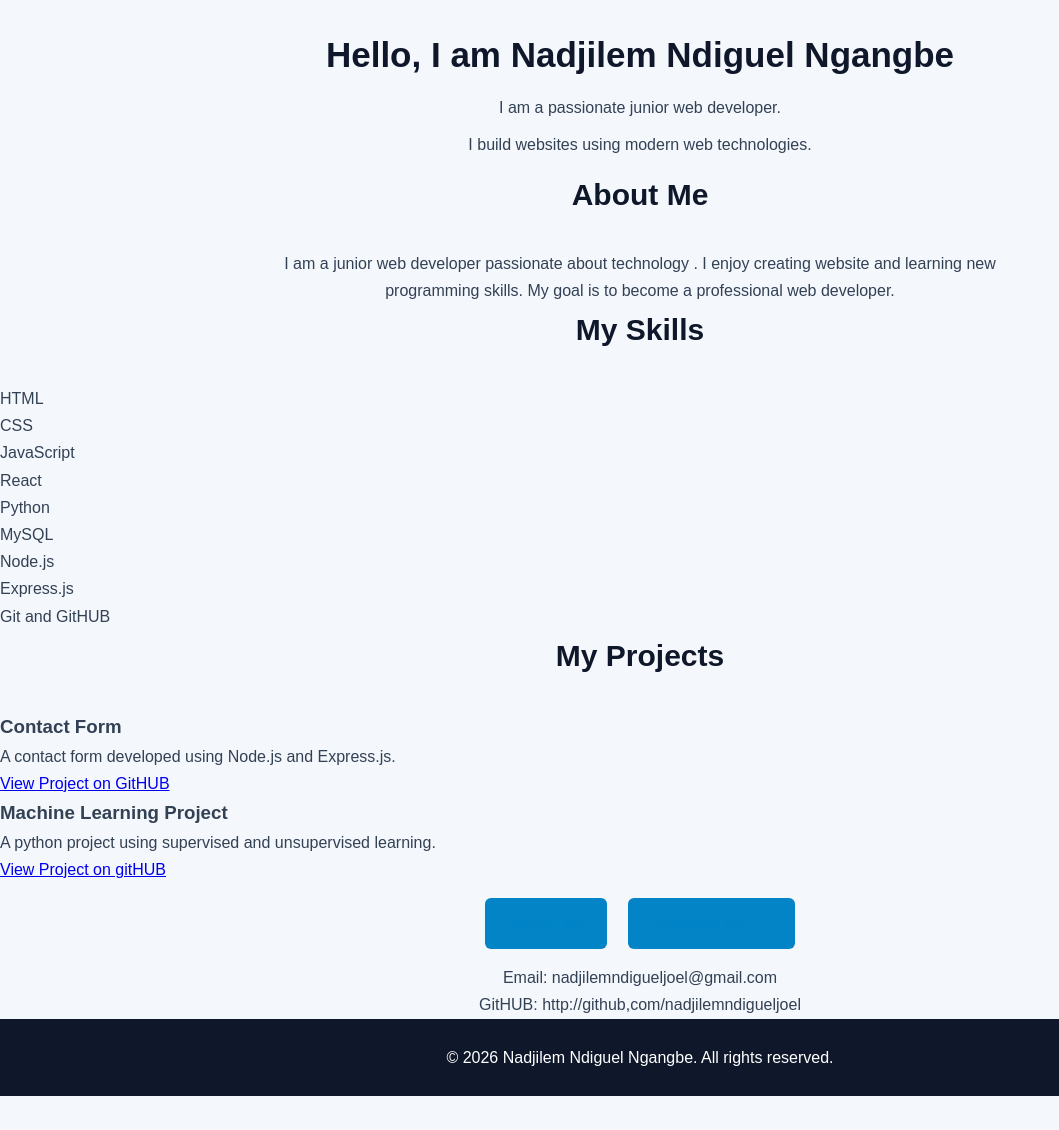
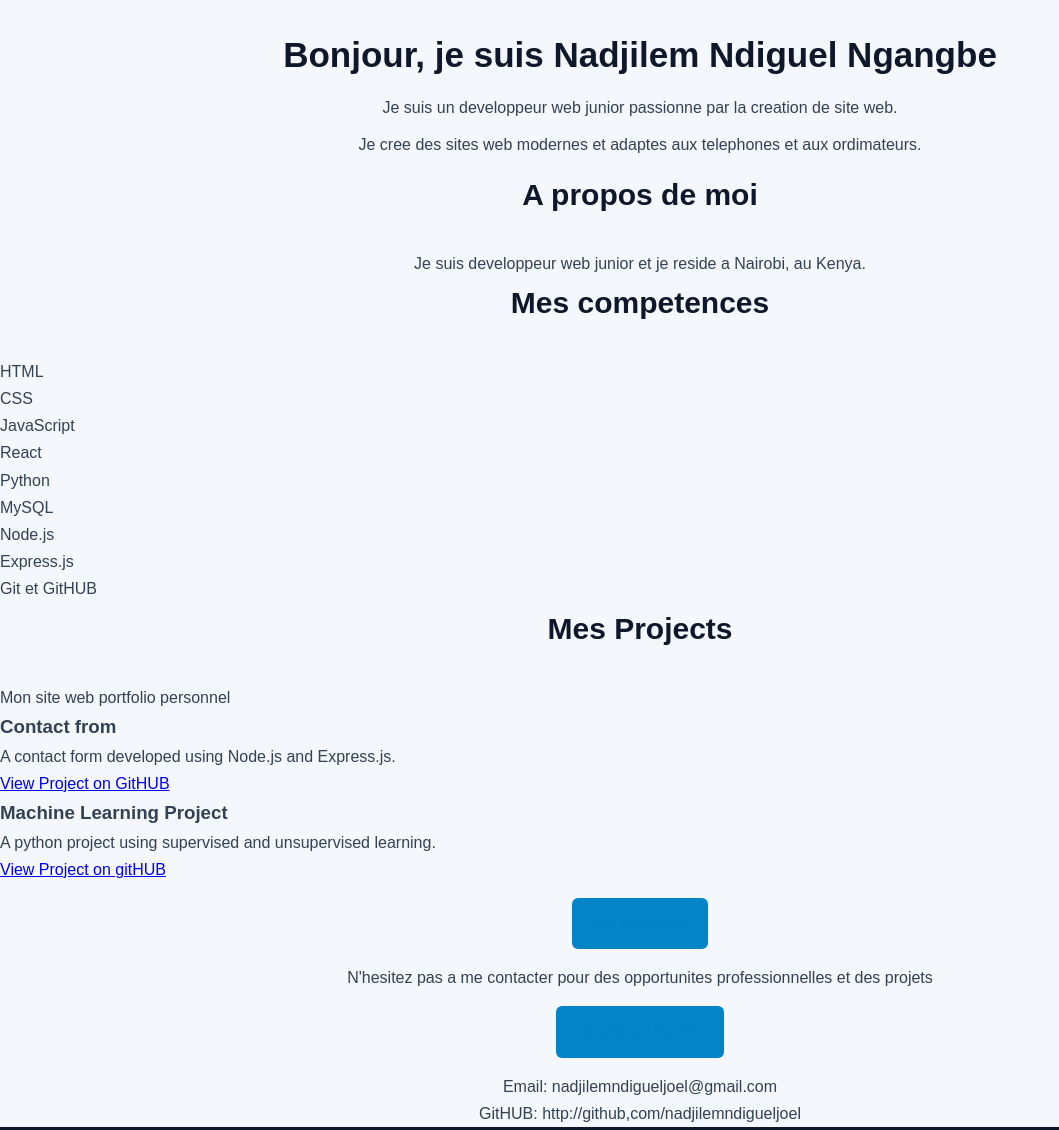
Before and after one commit to nadjilemndigueljoel/MY_PORTFOLIO, a plain HTML site: page index.html in a window 1280 px wide. Shown: the part 345-1475 px from the top of the page, without its empty margins (0-1059 px from the left). Before the commit the page ends 1441 px from the top, so only its background shows below. Drawn offline with Linux system fonts and the light colour scheme.

Commit message:
Add files via upload

```diff
--- a/index.html
+++ b/index.html
@@ -5,15 +5,19 @@
         <meta name="viewport"
         content="width=device-width,
         initial-scale=1.0">
-        <title>Nadjilem Ndiguel | Web Developer</title>
+        <title>Nadjilem Ndiguel | Developpeur web</title>
         <link rel="stylesheet" href="style.css">
     </head>
     <body>
         <header
-        <h1>>Nadjilem Ndiguel Ngangbe</h1>
-        <p>Junior Web Developer</p>
+        <h1>Nadjilem Ndiguel Ngangbe</h1>
+        <p>Developpeur web Junior</p>
 
         <nav>
+            <a href="./index.html">Francais</a>
+
+            <a href="index-en.html">English</a>
+
             <a href="#home">Home</a>
             <a href="#about">About</a>
             <a href="#skills">Skills</a>
@@ -26,24 +30,21 @@
 
         <img src="profile.jpg" alt="Joel's profile">
 
-        <h2>Hello, I am Nadjilem Ndiguel Ngangbe</h1>
+        <h2>Bonjour, je suis Nadjilem Ndiguel Ngangbe</h1>
 
-        <p>I am a passionate junior web developer.</p>
+        <p>Je suis un developpeur web junior passionne par la creation de site web.</p>
 
-        <p>I build websites using modern web technologies.</p>
+        <p>Je cree des sites web modernes et adaptes aux telephones et aux ordimateurs.</p>
         </section>
 
         <section id="about">
-            <h2>About Me</h2>
-            <p>I am a junior web developer passionate about technology
-                . I enjoy creating
-                website and learning new programming skills.
-                My goal is to become a professional web developer.
+            <h2>A propos de moi</h2>
+            <p>Je suis developpeur web junior et je reside a Nairobi, au Kenya.
             </p>
                 </section>
 
         <section id="skills">
-            <h2>My Skills</h2>
+            <h2>Mes competences</h2>
                 <ul>
             <li>HTML</li>
             <li>CSS</li>
@@ -53,14 +54,15 @@
             <li>MySQL</li>
             <li>Node.js</li>
             <li>Express.js</li>
-            <li>Git and GitHUB</li>
+            <li>Git et GitHUB</li>
         </ul>
         </section>
 
         <section id="projects">
-            <h2>My Projects</h2>
+            <h2>Mes Projects</h2>
+            <p>Mon site web portfolio personnel</p>
         <div>
-            <h3>Contact Form</h3>
+            <h3>Contact from</h3>
             <p>A contact form developed using Node.js and Express.js.</p>
             <a href="http://gitHUB.com/nadjilemndigueljoel/NODE-PROJECTS.js"
             target="_blank">View Project on GitHUB</a>
@@ -70,15 +72,18 @@
             <h3>Machine Learning Project</h3>
             <p>A python project using supervised and unsupervised learning.</p>
         </div>
-        <a href="http://github.com/nadjilemndigueljoel
-        /python-machine-learning-assignment"
-        target="_blank">View Project
-        on gitHUB </a>
-    </div>
+                <a href="http://github.com/nadjilemndigueljoel
+                 /python-machine-learning-assignment"
+                 target="_blank">View Project
+                 on gitHUB </a>
+
         </section>
 
         <section id="contact">
-            <a href="#Contact" class="btn">contact Me</a>
+            <a href="#Contact" class="btn">Me contacter</a>
+            <p>N'hesitez pas a me contacter pour des opportunites
+                professionnelles et des projets
+            </p>
             <a href="Nadjilem%20Ndiguel%20NGANGBE CV.pdf"
             class="btn" download>Download My CV</a>
             <p>Email: nadjilemndigueljoel@gmail.com</p>
```
